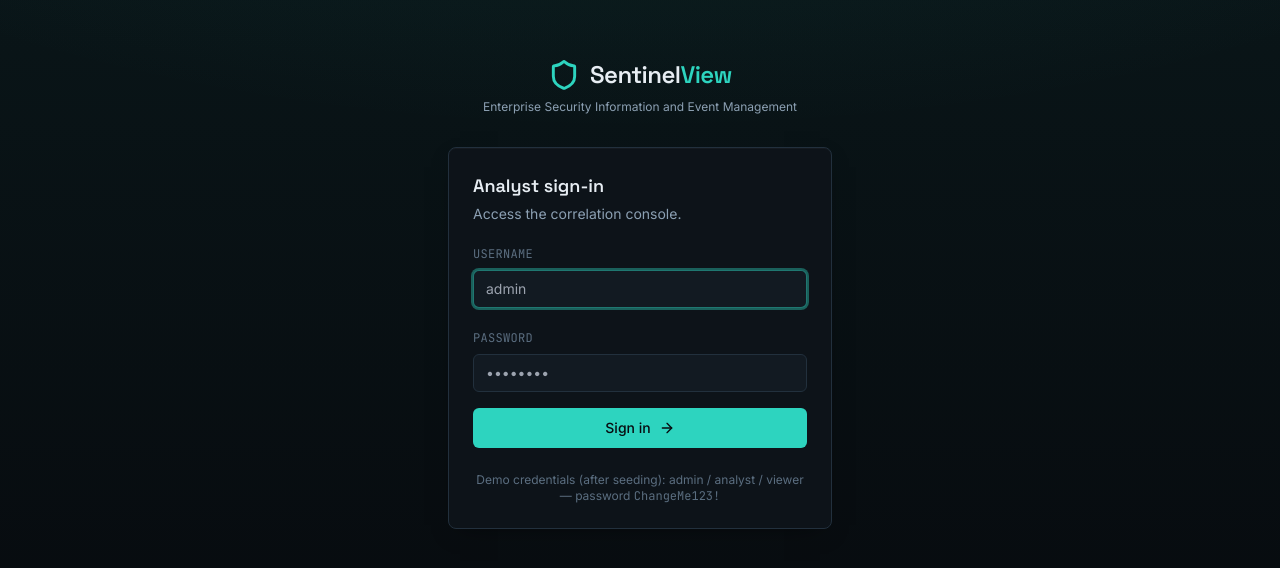
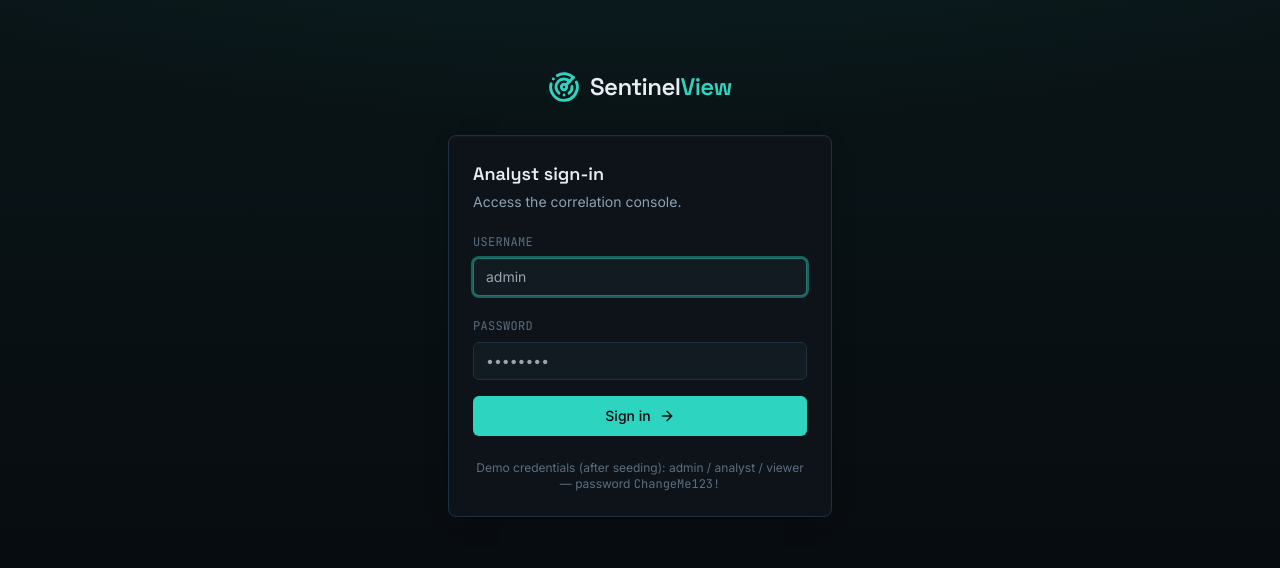
Before and after one commit to garimaupadhyayy/SentinelView-Enterprise-SIEM-Threat-Detection-Platform, a React (Vite) app in the folder frontend/: page /login in a window 1280 px wide. Shown: the part 106-674 px from the top of the page. Built offline with nearby package versions, Linux system fonts and the light colour scheme; no server answers; the HTML template or start-up script is replaced by a standard one.

Commit message:
Revert login page icon change

```diff
--- a/frontend/src/pages/LoginPage.tsx
+++ b/frontend/src/pages/LoginPage.tsx
@@ -1,6 +1,6 @@
 import { useState, type FormEvent } from "react";
 import { useNavigate } from "react-router-dom";
-import { Shield, ArrowRight, AlertCircle } from "lucide-react";
+import { Radar, ArrowRight, AlertCircle } from "lucide-react";
 import { useAuth } from "../context/AuthContext";
 
 export function LoginPage() {
@@ -29,17 +29,12 @@ export function LoginPage() {
     <div className="min-h-screen flex items-center justify-center px-4 relative overflow-hidden">
       <div className="absolute inset-0 bg-scan pointer-events-none" />
       <div className="w-full max-w-sm relative">
-       <div className="flex flex-col items-center text-center mb-8">
-  <div className="flex items-center gap-2.5">
-    <Shield className="h-8 w-8 text-signal" strokeWidth={2.2} />
-    <span className="font-display font-semibold text-2xl tracking-tight">
-      Sentinel<span className="text-signal">View</span>
-    </span>
-  </div>
-  <p className="mt-2 text-xs text-ink-muted">
-    Enterprise Security Information and Event Management
-  </p>
-</div>
+        <div className="flex items-center gap-2.5 justify-center mb-8">
+          <Radar className="h-8 w-8 text-signal" strokeWidth={2.2} />
+          <span className="font-display font-semibold text-2xl tracking-tight">
+            Sentinel<span className="text-signal">View</span>
+          </span>
+        </div>
 
         <form onSubmit={handleSubmit} className="panel p-6 space-y-4">
           <div>
```
